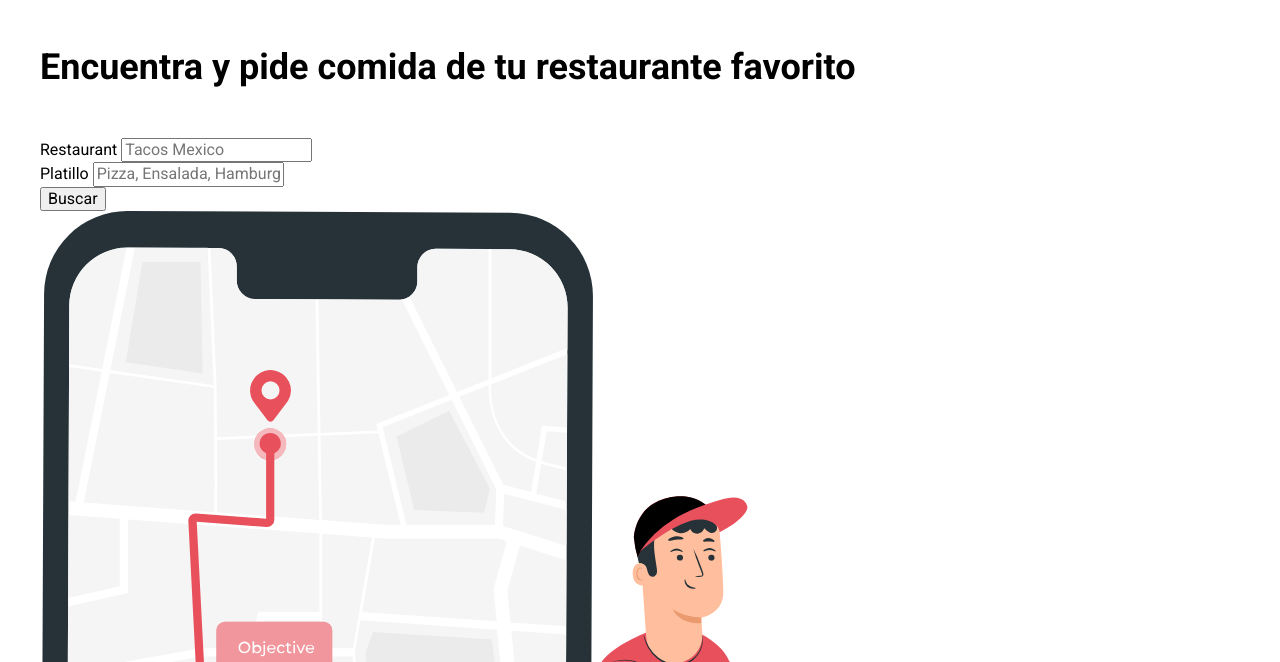
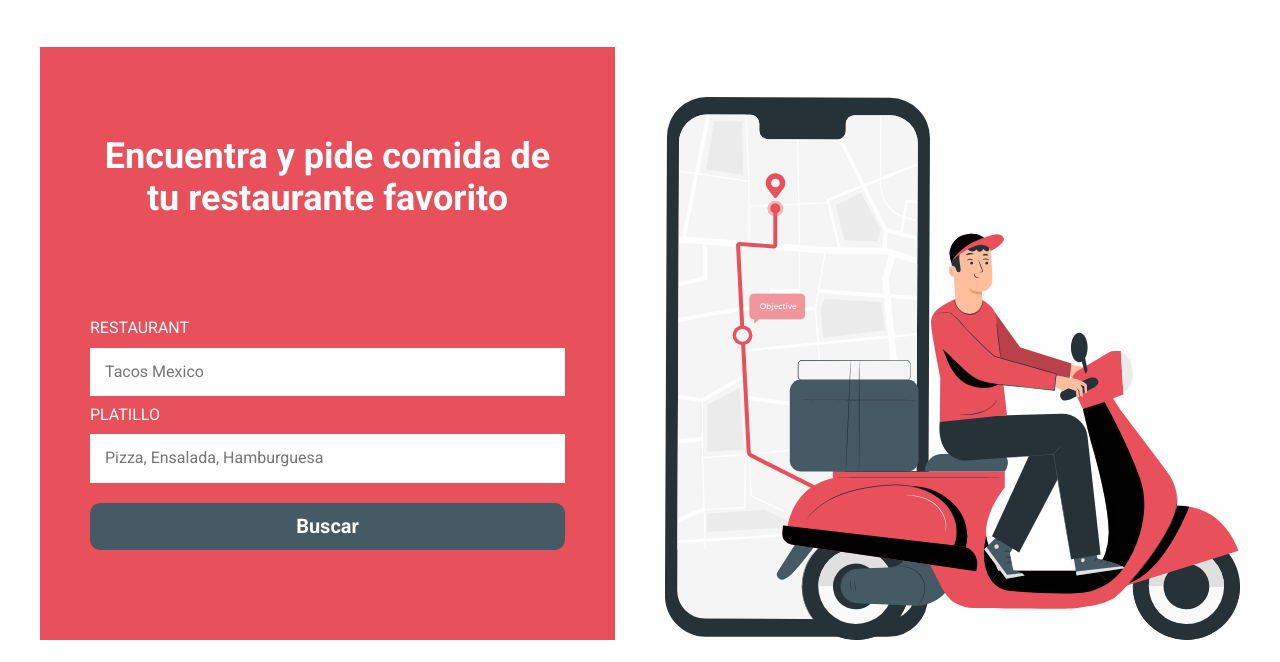
Before and after one commit to Geinersb/DeliveryAppPage, a website: page index.html in a window 1280 px wide. Shown: the part 138-800 px from the top of the page. Drawn offline with Linux system fonts and the light colour scheme.

Commit message:
se finaliza seccion formulario header

```diff
--- a/index.html
+++ b/index.html
@@ -33,7 +33,7 @@
         <div class="formulario__grid">
             <div class="formulario__contenido">
 
-                <h2>Encuentra y pide comida de tu restaurante favorito</h2>
+                <h2 class="formulario__heading">Encuentra y pide comida de tu restaurante favorito</h2>
 
                 <form class="formulario__buscar">
 
@@ -55,8 +55,8 @@
             </div>
 
 
-            <div class="formulario__imagen">
-                <img src="build/img/dibujo_repartidor.svg" alt="imagen repartidor">
+            <div class="formulario__imagen-contenedor">
+                <img class="formulario__imagen" src="build/img/dibujo_repartidor.svg" alt="imagen repartidor">
             </div>
         </div>
     </section>
--- a/src/scss/app.scss
+++ b/src/scss/app.scss
@@ -1,2 +1,3 @@
 @use 'base';
 @use 'header';
+@use 'formulario';
--- /dev/null
+++ b/src/scss/formulario/_formulario.scss
@@ -0,0 +1,65 @@
+@use 'base/variables' as v;
+@use 'base/mixins' as m;
+
+.formulario {
+
+    &__grid {
+
+        @include m.tablet {
+            @include m.grid(2, v.$separacion);
+        }
+    }
+
+    &__contenido {
+        background-color: v.$primario;
+        padding: v.$separacion;
+        display: flex;
+        flex-direction: column;
+        justify-content: space-evenly;
+    }
+
+    &__heading {
+        color: v.$blanco;
+        text-align: center;
+    }
+
+    &__campo {
+        margin-bottom: 1rem;
+    }
+
+    &__label {
+        display: block;
+        text-transform: uppercase;
+        color: v.$blanco;
+        margin: 1rem 0;
+    }
+
+    &__input {
+        width: 100%;
+        padding: 1.5rem;
+        border: none;
+    }
+
+    &__submit {
+        margin-top: 2rem;
+        @include m.boton(v.$secundario, v.$blanco);
+
+        @include m.tablet {
+            width: 100%;
+        }
+    }
+
+    &__imagen-contenedor {
+        margin-top: v.$separacion;
+        display: flex;
+        justify-content: center;
+    }
+
+    &__imagen {
+        width: 30rem;
+
+        @include m.desktop {
+            width: 100%;
+        }
+    }
+}
--- /dev/null
+++ b/src/scss/formulario/_index.scss
@@ -0,0 +1 @@
+@forward 'formulario';
```
Also changed, not shown: build/css/app.css, 1 other file.
